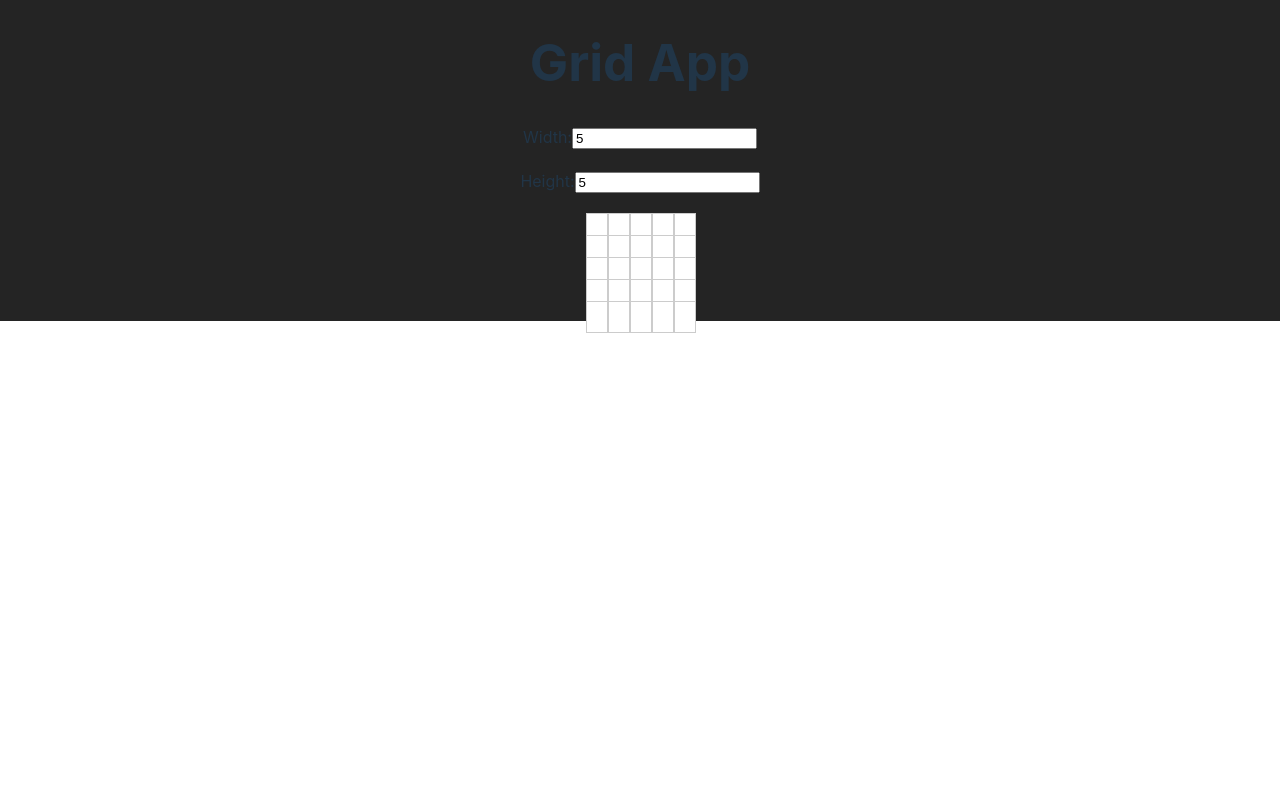
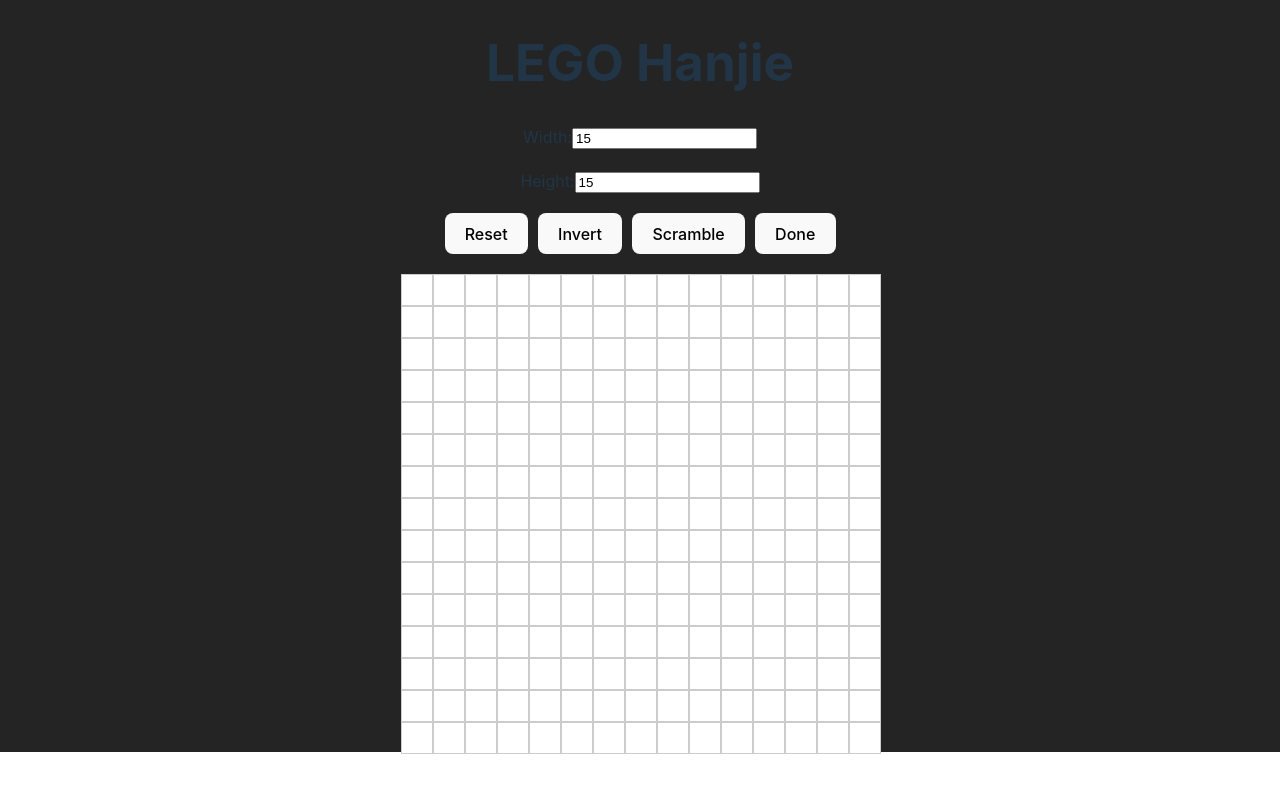
Before and after one commit to codehound42/LEGO-Hanjie, a React (Vite) app: page / in a window 1280 px wide. Shown: the top 792 px of the page. Built offline with nearby package versions, Linux system fonts and the light colour scheme.

Commit message:
Add reset, scramble, invert functions

```diff
--- a/src/App.tsx
+++ b/src/App.tsx
@@ -6,7 +6,7 @@
   return (
     <div className="App">
       <header className="App-header">
-        <h1>Grid App</h1>
+        <h1>LEGO Hanjie</h1>
       </header>
       <Grid />
     </div>
--- a/src/create-grid/Grid.css
+++ b/src/create-grid/Grid.css
@@ -19,8 +19,14 @@
 }
 
 .cell {
-  width: 20px;
+  width: 30px;
   height: 30px;
   border: 1px solid #ccc;
   cursor: pointer;
 }
+
+.button-container {
+  display: flex;
+  flex-direction: row;
+  gap: 10px;
+}
--- a/src/create-grid/Grid.tsx
+++ b/src/create-grid/Grid.tsx
@@ -7,8 +7,8 @@
 }
 
 const Grid: React.FC = () => {
-  const [width, setWidth] = useState<number>(5);
-  const [height, setHeight] = useState<number>(5);
+  const [width, setWidth] = useState<number>(15);
+  const [height, setHeight] = useState<number>(15);
   const [cells, setCells] = useState<Cell[]>([]);
 
   useEffect(() => {
@@ -43,6 +43,35 @@
     );
   };
 
+  const handleReset = () => {
+    setCells(cells.map((cell) => ({ ...cell, color: "white" })));
+  };
+
+  const handleInvert = () => {
+    setCells(
+      cells.map((cell) => ({
+        ...cell,
+        color: cell.color === "white" ? "blue" : "white",
+      }))
+    );
+  };
+
+  const handleRandom = () => {
+    setCells(
+      cells.map((cell) => ({
+        ...cell,
+        color: Math.random() < 0.55 ? "blue" : "white",
+      }))
+    );
+  };
+
+  const handleDone = () => {
+    // Implement the logic for finalizing the grid
+    // This could involve generating a new table or other actions as needed
+    // For now, we'll just log the current state
+    console.log("Grid finalized:", cells);
+  };
+
   return (
     <div className="grid-container">
       <div className="input-container">
@@ -54,12 +83,18 @@
           Height:
           <input type="number" value={height} onChange={handleHeightChange} />
         </label>
+        <div className="button-container">
+          <button onClick={handleReset}>Reset</button>
+          <button onClick={handleInvert}>Invert</button>
+          <button onClick={handleRandom}>Scramble</button>
+          <button onClick={handleDone}>Done</button>
+        </div>
       </div>
       <div
         className="grid"
         style={{
-          gridTemplateColumns: `repeat(${width}, 20px)`,
-          gridTemplateRows: `repeat(${height}, 20px)`,
+          gridTemplateColumns: `repeat(${width}, 30px)`,
+          gridTemplateRows: `repeat(${height}, 30px)`,
         }}
       >
         {cells.map((cell) => (
```
